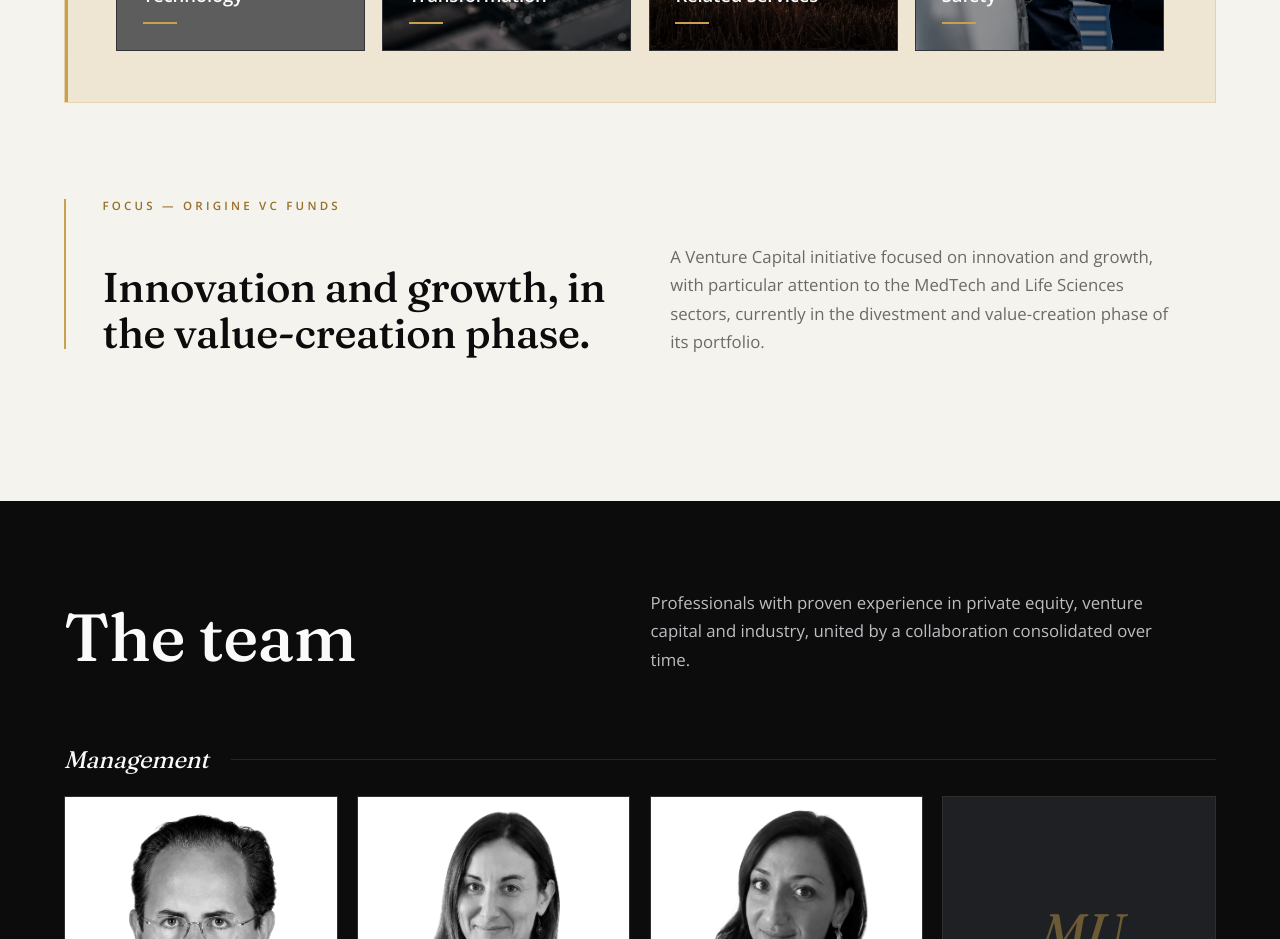
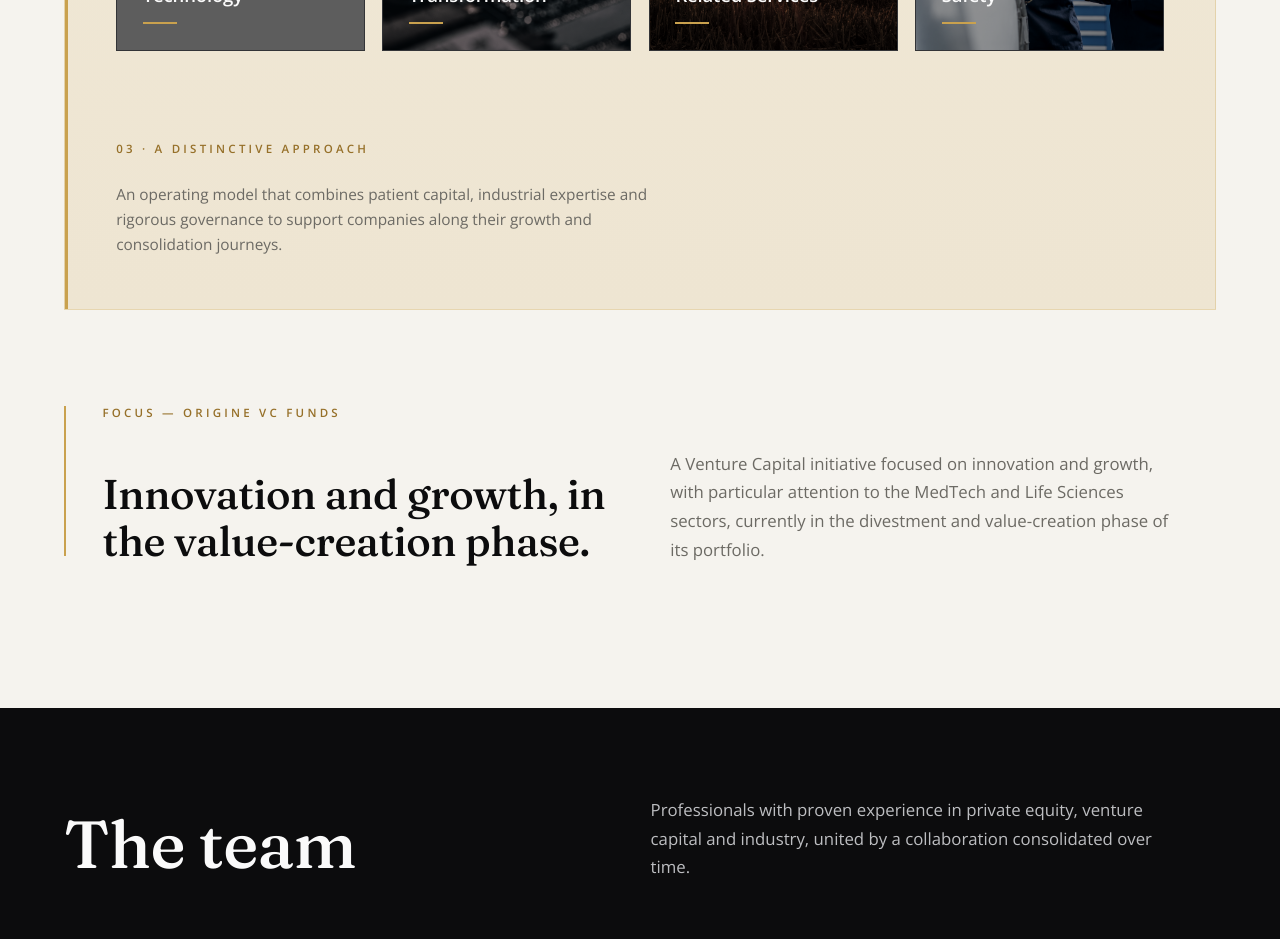
Before and after one commit to darscott98/originesgr, a Next.js app: page /en in a window 1280 px wide. Shown: the part 5260-6199 px from the top of the page. Built offline with nearby package versions, Linux system fonts and the light colour scheme; grey boxes are pictures that could not be loaded.

Commit message:
feat: add distinctive approach section with content in English and Italian

```diff
--- a/messages/en.json
+++ b/messages/en.json
@@ -105,6 +105,8 @@
       { "title": "Energy Transition & Related Services", "alt": "Energy transition" },
       { "title": "Aerospace, Defense & Safety", "alt": "Aerospace and defence" }
     ],
+    "sub3": "03 · A distinctive approach",
+    "sub3Body": "An operating model that combines patient capital, industrial expertise and rigorous governance to support companies along their growth and consolidation journeys.",
     "vcFocusEyebrow": "Focus — Origine VC Funds",
     "vcFocusTitle": "Innovation and growth, in the value-creation phase.",
     "vcFocusBody": "A Venture Capital initiative focused on innovation and growth, with particular attention to the MedTech and Life Sciences sectors, currently in the divestment and value-creation phase of its portfolio."
--- a/messages/it.json
+++ b/messages/it.json
@@ -105,6 +105,8 @@
       { "title": "Energy Transition & Related Services", "alt": "Transizione energetica" },
       { "title": "Aerospace, Defense & Safety", "alt": "Aerospazio e difesa" }
     ],
+    "sub3": "03 · Approccio distintivo",
+    "sub3Body": "Un modello operativo che unisce capitale paziente, competenze industriali e una governance rigorosa per accompagnare le imprese nei loro percorsi di crescita e consolidamento.",
     "vcFocusEyebrow": "Focus — Origine VC Funds",
     "vcFocusTitle": "Tecnologia, salute e crescita in fase di valorizzazione.",
     "vcFocusBody": "Un'iniziativa di Venture Capital focalizzata su innovazione e crescita, con una particolare attenzione ai settori MedTech e Life Sciences, attualmente in fase di disinvestimento e valorizzazione del portafoglio."
--- a/sections/Fondi.jsx
+++ b/sections/Fondi.jsx
@@ -84,6 +84,11 @@
               </div>
             ))}
           </div>
+
+          <div className="focus-sub reveal">
+            <span className="eyebrow">{t("sub3")}</span>
+            <p>{t("sub3Body")}</p>
+          </div>
         </div>
 
         <div className="fund-focus" style={{ marginTop: "var(--section-y)" }}>
```
